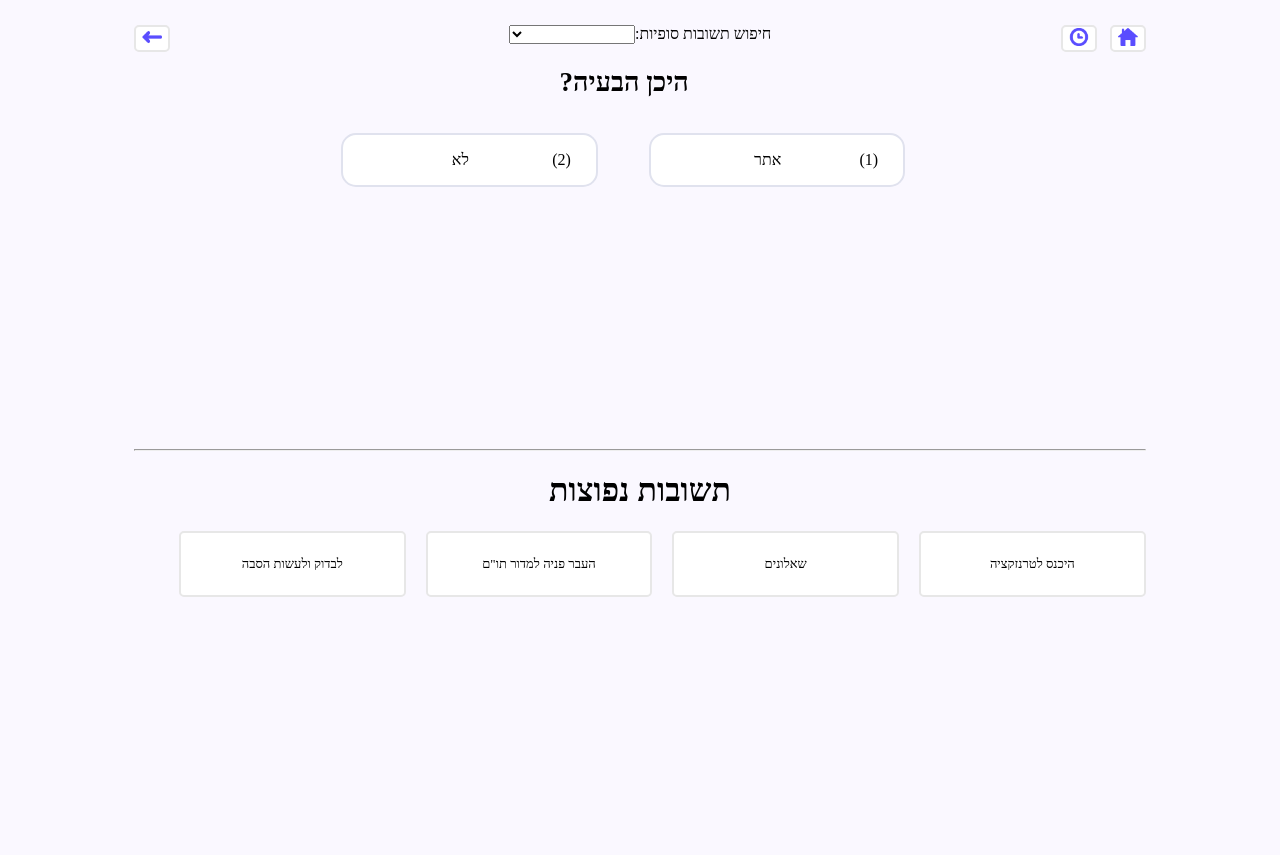
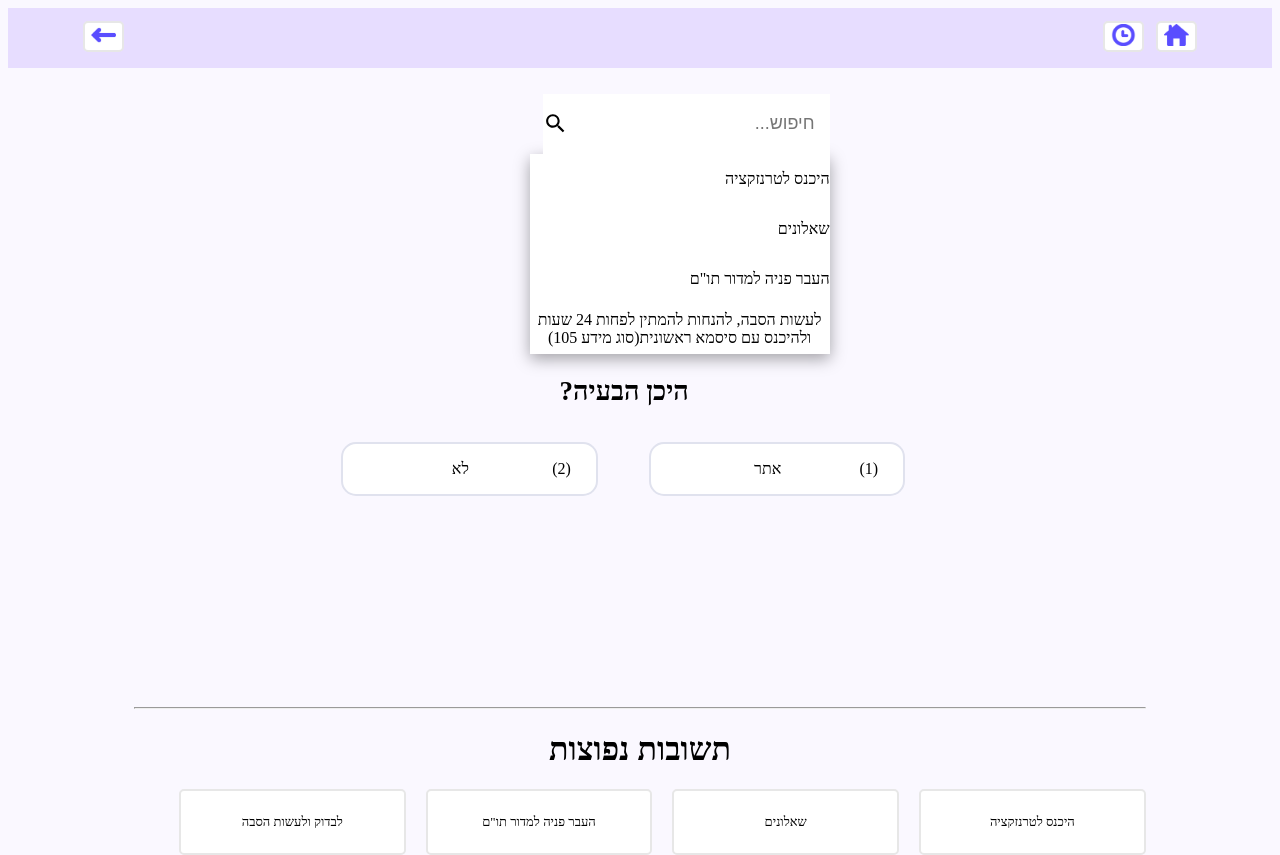
Before and after one commit to amitnoyberg18/POCFinal-DataMenegment, a React (Create React App) app: page / in a window 1280 px wide. Both pictures are taken after a click on the button "היכנס לאפליקציה". Before the commit the page ends 800 px from the top, so only its background shows below. Built offline with nearby package versions, Linux system fonts and the light colour scheme.

Commit message:
added the css from the video and the functions but the search isnt up yet

```diff
--- a/package.json
+++ b/package.json
@@ -3,6 +3,8 @@
   "version": "0.1.0",
   "private": true,
   "dependencies": {
+    "@material-ui/core": "^4.12.3",
+    "@material-ui/icons": "^4.11.2",
     "@testing-library/jest-dom": "^5.14.1",
     "@testing-library/react": "^11.2.7",
     "@testing-library/user-event": "^12.8.3",
--- a/src/App.css
+++ b/src/App.css
@@ -1,3 +1,8 @@
+.App{
+  margin:0px;
+  top: 0px;
+}
+
 button{
   cursor: pointer;
   background-color: white;
@@ -8,11 +13,15 @@ button{
 .buttons{
   position:relative;
   color: black;
+  background-color:rgb(231, 221, 255);
+  padding: 1%;
+  height: 35px;
 }
 
 /* Home button */
 .Home{
-  margin-right: 10%;
+  top: 0px;
+  margin-right: 5%;
   float: right;
   transition: background-color 1s,color 1s;
 }
@@ -34,7 +43,7 @@ button{
 }
 /* Back button */
 .btnPrev{
-  margin-left: 10%;
+  margin-left: 5%;
   float: left;
   transition: background-color 1s,color 1s;
 
--- a/src/App.tsx
+++ b/src/App.tsx
@@ -103,23 +103,23 @@ function App() {
     <div className="App">
       {isFirstPageActive &&<FirstPage setCard={setCard} setIsFirstPageActive={setIsFirstPageActive}/>}
       {!isFirstPageActive &&
-      <>
+      <div className="page">
         <div className="buttons">
           {/* <button id="btnPrevQuesiton" className="btnPrev" onClick={backToPrevCard}>&#x21B6;</button> */}
-          <button id="btnPrevQuesiton" className="btnPrev" onClick={backToPrevCard}><img src={BackPng} style={{width:"20px",height:"18px"}} alt="Home"></img></button>
+          <button id="btnPrevQuesiton" className="btnPrev" onClick={backToPrevCard}><img src={BackPng} style={{width:"25px"}} alt="Home"></img></button>
           <button className="Home" onClick={()=>{
             setCard(dataCardTree()[0]);
             setHistory([]);
             setIsFirstPageActive(true);
             setSelectValue("-1");
             setIsHistoryActive(false);
-          }}><img src={HomePng} style={{width:"20px",height:"18px"}} alt="Home"></img></button>
-          <button onClick={()=>setIsHistoryActive((prevIsHistoryActive)=>!prevIsHistoryActive)} className="History"><img style={{width:"20px",height:"18px"}} src={historyPng} alt="history" /></button>
+          }}><img src={HomePng} style={{width:"25px"}} alt="Home"></img></button>
+          <button onClick={()=>setIsHistoryActive((prevIsHistoryActive)=>!prevIsHistoryActive)} className="History"><img style={{width:"25px"}} src={historyPng} alt="history" /></button>
 
           </div>
           {/* the MainPage has the FinalAnswerPage */}
         <MainPage selectValue={selectValue} setSelectValue={setSelectValue} isHistoryActive={isHistoryActive} setIsHistoryActive={setIsHistoryActive} history={history} card={card} setCard={setCard} setHistory={setHistory}/>
-      </>
+      </div>
 
       }
     </div>
--- a/src/Pages/MainPage/MainPage.css
+++ b/src/Pages/MainPage/MainPage.css
@@ -1,7 +1,11 @@
 /* the search box */
   .Search{
     position: relative;
-    width:100%;
+    margin-right: 20%;
+    margin-left: 35%;
+
+
+    /* background-color: violet; */
   }
   /* .searchBox{
     margin-top: 2.5%;
@@ -11,6 +15,92 @@
     float: right;
     margin-right: 32%;
   } */
+  .searchInputs{
+    display: flex;
+  }
+  .Search input{
+    background-color:white;
+    border: 0;
+    font-size: 18px;
+    padding: 15px;
+    height: 30px;
+    width: 300px;
+  }
+  .searchIcon{
+    height: 60px;
+    width: 50px;
+    background-color: white;
+    display: grid;
+    place-items: center;
+  }
+  input:focus{
+    outline: none;
+  }
+  .searchIcon svg{
+    font-size: 25px;
+  }
+  .dataResult {
+    width: 300px;
+    height: 200px;
+    background-color: white;
+    box-shadow: rgba(0, 0, 0, 0.35) 0px 5px 15px;
+    overflow: hidden;
+    overflow-y: auto;
+  }
+
+  .dataResult::-webkit-scrollbar {
+    display: none;
+  }
+
+  .dataResult .dataItem {
+    width: 100%;
+    height: 50px;
+    display: flex;
+    align-items: center;
+    color: black;
+  }
+
+  .dataItem p {
+    margin-left: 10px;
+  }
+  a {
+    text-decoration: none;
+  }
+
+  a:hover {
+    background-color: lightgrey;
+  }
+
+/* .dataResult{
+  width:100%;
+  height:30%;
+  background-color: white;
+  box-shadow: rgba(0, 0, 0, 0.35) 0px 5px 15px;
+  overflow: hidden;
+  overflow-y: auto;
+}
+
+.dataResult::-webkit-scrollbar{
+  display: none;
+}
+
+.dataResult .dataItem{
+  width:100%;
+  height:100%;
+  display: flex;
+  align-items: center;
+  color:black;
+  border:2px solid black;
+}
+
+.dataItem p{
+  margin-right: 1%;
+  cursor:pointer;
+}
+
+p:hover{
+  background-color: lightgray;
+} */
   /* the main area of the questions and anwers */
   .TheQuestionPage{
     position: relative;
@@ -53,7 +143,7 @@
   /* the common questions area */
   .commonAnswers{
     position: relative;
-    margin-top: 16%;
+    margin-top: 12%;
     margin-left: auto;
     margin-right: auto;
     width: 80%;
@@ -77,3 +167,6 @@
     color: #ffffff;
     border: 2px solid #5a4dff;
   }
+  .wasSelected{
+    border: 2px solid #5a4dff;
+  }
--- a/src/Pages/MainPage/MainPage.tsx
+++ b/src/Pages/MainPage/MainPage.tsx
@@ -5,6 +5,7 @@ import Answer from "./Answer";
 import History from "../History/History";
 import CommonAnswers from "../MainPage/CommonAnswers/CommonAnswers";
 import {dataCardTree} from "../../data/data";
+import SearchBar from "./SearchBar";
 
 import "./MainPage.css";
 // import { isTemplateSpan } from "typescript";
@@ -28,40 +29,12 @@ const MainPage: React.FC<IProps> = ({selectValue,setSelectValue,card,setHistory,
         return []
       }
 
-
     return (
         <div className="Main">
 
           <div className="TheQuestionPage">
-            <div className="Search">
-                  <label className="searchBoxtitle">חיפוש תשובות סופיות:</label>
-                  {/* <input className="searchBox" type="text" /> */}
-                  <select value={selectValue} id="answersSelect" style={{width:"20%"}} onChange={(e)=>{
-                    if(e.target.value === "-1"){
-                      setCard(dataCardTree()[0]);
-                      setHistory([]);
-
-                    }else{
-                      setCard((prevCard:CardTree)=>{
-                        const newCard = dataCardTree().filter((item:CardTree,index:number)=>item.nextCards === undefined)[Number(e.target.value)];
-                        newCard.prevCard = prevCard;
-                        prevCard.indexSelectedAnswer=undefined;
-                        setHistory((history:CardTree[])=>{
-                          history.push(prevCard);
-                          // let pp = history.filter( (ele, ind) => ind === history.findIndex( elem => elem.id === ele.id && elem.id === ele.id))
-                          return history;
-                        });
-                        return newCard;
-                      })
-                    }
-                    setSelectValue(e.target.value);
-                    }}>
-                    <option key="-1" value="-1"></option>
-                    {dataCardTree().filter((item:CardTree,index:number)=>item.nextCards === undefined).map((item:CardTree,index:number)=>{
-                      return <option key={index} value={index.toString()}>{item.questionText}</option>
-                    })}
-                  </select>
-              </div>
+              {/* search bar */}
+              <SearchBar selectValue={selectValue} setSelectValue={setSelectValue} setCard={setCard} setHistory={setHistory}/>
               {/* history page  */}
               {isHistoryActive && <History setIsHistoryActive={setIsHistoryActive} history={history} setHistory={setHistory} setCard={setCard} />}
               {!isHistoryActive && card.nextCards!==undefined &&
@@ -70,7 +43,7 @@ const MainPage: React.FC<IProps> = ({selectValue,setSelectValue,card,setHistory,
                         <h2>{card.questionText}</h2>
                     </div>
                   {getAnswersArr().map((answer,index)=>{
-                    return <Answer setHistory={setHistory} answer={answer} index={index} key={index} setCard={setCard}/>
+                    return <Answer card={card} setHistory={setHistory} answer={answer} index={index} key={index} setCard={setCard}/>
                   })}
                 </div>}
               {/* TheFinalAnswerPage is here for the styling */}
--- /dev/null
+++ b/src/Pages/MainPage/SearchBar.tsx
@@ -0,0 +1,63 @@
+import React, {useState} from "react";
+import { CardTree } from "../../models/cardTree";
+import {dataCardTree} from "../../data/data";
+import SearchIcon from '@material-ui/icons/Search'
+
+interface IProps{
+    selectValue:string;
+    setSelectValue:Function;
+    setCard:Function;
+    setHistory:Function;
+}
+
+const SearchBar:React.FC<IProps> = ({selectValue,setSelectValue,setHistory,setCard})=>{
+
+    // return <div className="Search">
+    //             <label className="searchBoxtitle">חיפוש תשובות סופיות:</label>
+    //             {/* <input className="searchBox" type="text" /> */}
+    //             <select value={selectValue} id="answersSelect" style={{width:"20%"}} onChange={(e)=>{
+    //             if(e.target.value === "-1"){
+    //                 setCard(dataCardTree()[0]);
+    //                 setHistory([]);
+
+    //             }else{
+    //                 setCard((prevCard:CardTree)=>{
+    //                 const newCard = dataCardTree().filter((item:CardTree,index:number)=>item.nextCards === undefined)[Number(e.target.value)];
+    //                 newCard.prevCard = prevCard;
+    //                 prevCard.indexSelectedAnswer=undefined;
+    //                 setHistory((history:CardTree[])=>{
+    //                     history.push(prevCard);
+    //                     // let pp = history.filter( (ele, ind) => ind === history.findIndex( elem => elem.id === ele.id && elem.id === ele.id))
+    //                     return history;
+    //                 });
+    //                 return newCard;
+    //                 })
+    //             }
+    //             setSelectValue(e.target.value);
+    //             }}>
+    //             <option key="-1" value="-1"></option>
+    //             {dataCardTree().filter((item:CardTree,index:number)=>item.nextCards === undefined).map((item:CardTree,index:number)=>{
+    //                 return <option key={index} value={index.toString()}>{item.questionText}</option>
+    //             })}
+    //             </select>
+    //         </div>
+
+    return <div className="Search">
+        <div className="searchInputs">
+            <input type="text" placeholder="חיפוש..." />
+            <div className="searchIcon">
+                <SearchIcon />
+            </div>
+        </div>
+        <div className="dataResult">
+            {dataCardTree().filter((item:CardTree,index:number)=>item.nextCards === undefined).map((item:CardTree,index:number)=>{
+                    // return <option key={index} value={index.toString()}>{item.questionText}</option>
+                    return <a key={index} className="dataItem" onClick={()=>{
+                        setCard(item)
+                    }}>{item.questionText}</a>
+                 })}
+        </div>
+    </div>
+}
+
+export default SearchBar;
```
Also changed, not shown: src/Pages/MainPage/Answer.tsx (+14 -5 lines), 1 other file (tests, documents, lock files or other folders).
